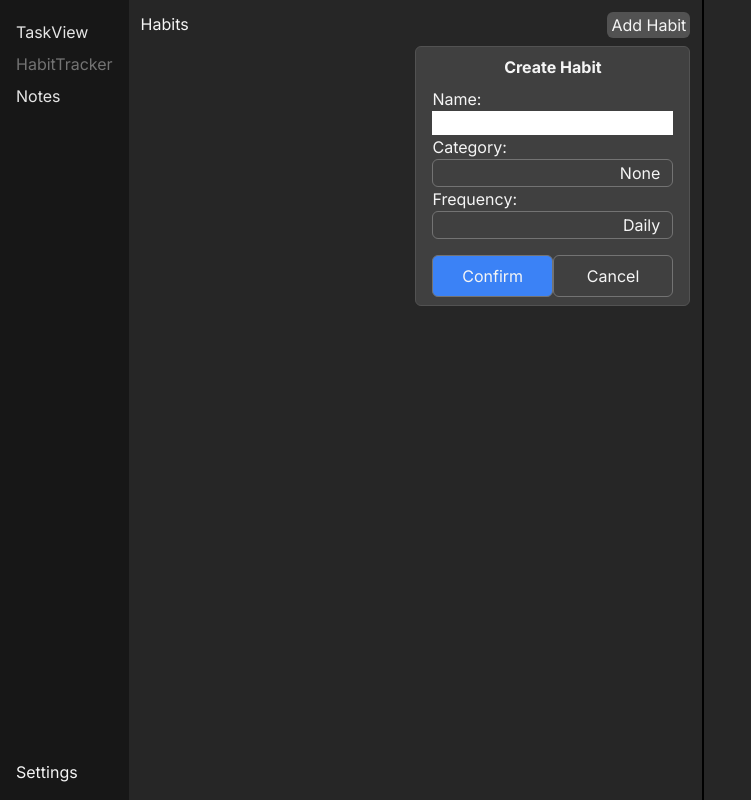
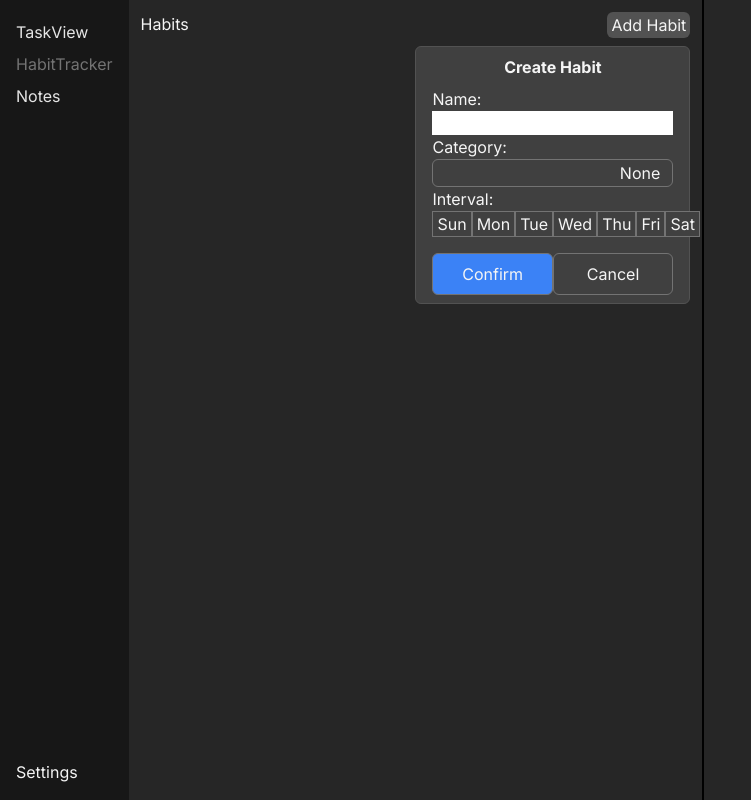
Before and after one commit to RichardGaeta/ProTasker, a Next.js app: page /HabitTracker in a window 1280 px wide. Both pictures are taken after a click on the button "Add Habit". Shown: the whole page, without its empty margins (0-751 px from the left). Built offline with nearby package versions, Linux system fonts and the light colour scheme.

Commit message:
Optimized for Repeated Code

```diff
--- a/app/ContextMenu.tsx
+++ b/app/ContextMenu.tsx
@@ -8,9 +8,9 @@ interface componentProps {
 
 const ContextMenu: React.FC<componentProps> = ({position, items, onClose}) => {
   return (
-    <div className='absolute bg-neutral-700 border-black shadow-md z-50 py-2 rounded-md' style={{top: position.y, left: position.x}} onClick={onClose}>
+    <div className='absolute bg-neutral-700 border-neutral-600 border-[1px] shadow-md z-50 py-2 rounded-md' style={{top: position.y, left: position.x}} onBlur={onClose}>
         {items.map((item: {label: String, onClick: React.MouseEventHandler<HTMLDivElement> | undefined}, index: React.Key | null | undefined) => (
-            <div key={index} className='py-1 px-3 cursor-pointer rounded hover:bg-slate-600' onClick={item.onClick}>
+            <div key={index} className='py-1 px-3 mx-1 cursor-pointer rounded hover:bg-neutral-600' onClick={item.onClick}>
                 {item.label}
             </div>
         ))}
--- a/app/HabitTracker/CreateHabitMenu.tsx
+++ /dev/null
@@ -1,79 +0,0 @@
-import React, { useState } from 'react'
-import Dropdown from '../Dropdown'
-
-interface componentProps {
-  createHabit: Function;
-  showCreateMenu: Function;
-}
-
-const HabitAddMenu: React.FC<componentProps> = ({createHabit, showCreateMenu}) => {
-  const [name, setName] = useState<string>("")
-  const [category, setCategory] = useState<string>("None")
-  const [frequency, setFrequency] = useState<string>("Daily")
-
-  const CategoryMenuItems = [
-    {label: 'None', onClick: () => setCategory("None")},
-    {label: 'Morning', onClick: () => setCategory("Morning")},
-    {label: 'Afternoon', onClick: () => setCategory('Afternoon')},
-    {label: 'Night', onClick: () => setCategory('Night')},
-  ]
-
-  const FrequencyMenuItems = [
-    {label: 'Daily', onClick: () => setFrequency('Daily')},
-    {label: 'Weekly', onClick: () => setFrequency("Weekly")},
-    {label: 'Interval', onClick: () => setFrequency("Interval")},
-  ]
-
-  const ConfirmBtn = () => {
-    createHabit(name, category, frequency);
-    showCreateMenu(false)
-  }
-
-  const CancelBtn = () => {
-    setName("")
-    setCategory("None")
-    setFrequency("Daily")
-    showCreateMenu(false);
-  }
-
-  return (
-    <div className='w-full lg:w-1/2 lg:float-right h-fit my-2 bg-neutral-700 border border-neutral-600 px-4 py-2 rounded-md'>
-      <h1 className='text-center font-bold mb-2'>Create Habit</h1>
-      <label className=''>Name:</label>
-      <input type='text'
-        className='w-full text-black px-2 outline-none'
-        value={name}
-        onChange={(e) => setName(e.target.value)}
-        autoFocus
-      />
-      <label className=''>Category:</label>
-      <Dropdown
-        name={'None'}
-        items={CategoryMenuItems}
-        divAdjust={'w-full z-[100]'}
-        btnAdjust={'text-right pr-3 py-[1px] bg-neutral-700 border border-neutral-500'}
-        nameChange={true}
-      />
-      <label className=''>Frequency:</label>
-      <Dropdown
-        name={'Daily'}
-        items={FrequencyMenuItems}
-        divAdjust={'w-full z-[90]'}
-        btnAdjust={'text-right pr-3 py-[1px] bg-neutral-700 border border-neutral-500'}
-        nameChange={true}
-      />
-      <div className='mt-4 flex flex-row'>
-        <button
-          className='w-1/2 px-2 py-2 rounded-md border border-neutral-500 bg-blue-500'
-          onClick={ConfirmBtn}
-        >Confirm</button>
-        <button
-          className='w-1/2 px-2 py-2 rounded-md border border-neutral-500'
-          onClick={CancelBtn}
-        >Cancel</button>
-      </div>
-    </div>
-  )
-}
-
-export default HabitAddMenu
--- /dev/null
+++ b/app/HabitTracker/Habit.tsx
@@ -0,0 +1,8 @@
+export interface Habit {
+  id: number;
+  name: string;
+  category: string;
+  completed: boolean[];
+  streak: number;
+  interval: boolean[];
+}
--- a/app/HabitTracker/HabitList.tsx
+++ b/app/HabitTracker/HabitList.tsx
@@ -1,38 +1,45 @@
 'use client'
 import React, { useState } from 'react'
-import CreateHabitMenu from './CreateHabitMenu';
+import HabitMenu from './HabitMenu';
 import HabitSection from './HabitSection';
+import { Habit } from './Habit';
 
 const HabitList = () => {
-  interface Habit {
-    id: number;
-    name: string;
-    category: string;
-    completed: boolean[]
-    streak: number;
-    // frequency: TBD;
+  const dummyHabit = {
+    id: 0,
+    name: "",
+    category: "None",
+    completed: [],
+    streak: 0,
+    interval: [false, false, false, false, false, false, false],
   }
 
   const [Habits, setHabits] = useState<Habit[]>([]);
   const [showCreateMenu, setShowCreateMenu] = useState<boolean>(false);
   const [editMode, setEditMode] = useState<boolean>(false);
-  const [habitSelected, setHabitSelected] = useState<Habit>();
+  const [habitSelected, setHabitSelected] = useState<Habit>(dummyHabit);
 
   const NoneHabits = Habits.filter((Habit) => Habit.category === "None")
   const MorningHabits = Habits.filter((Habit) => Habit.category === "Morning")
   const AfternoonHabits = Habits.filter((Habit) => Habit.category === "Afternoon")
   const NightHabits = Habits.filter((Habit) => Habit.category === "Night")
 
-  const createHabit = (habitName: string, habitCategory: string, frequency: string) => {
+  const createHabit = (habitName: string, habitCategory: string, habitInterval: boolean[]) => {
     const newHabit = {
       id: Date.now(),
       name: habitName,
       category: habitCategory,
       completed: [],
       streak: 0,
-      // frequency: TBD
+      interval: habitInterval,
     }
     setHabits([...Habits, newHabit]);
+  }
+
+  const editHabit = (id: number) => {
+    setHabitSelected(Habits.find((habit) => habit.id === id)!);
+    setEditMode(true);
+    setShowCreateMenu(true)
   }
 
   const deleteHabit = (id: number) => {
@@ -44,7 +51,7 @@ const HabitList = () => {
     setHabits(prevHabits => prevHabits.map(habit => habit.id === id ? { ...habit, name: newName, category: newCategory, frequency: newFrequency } : habit));
   }
 
-  const habitFrequencyCheck = () => {
+  const habitIntervalCheck = () => {
 
   }
 
@@ -69,30 +76,21 @@ const HabitList = () => {
           >Add Habit</button>
         </div>
         {showCreateMenu === true &&
-          <CreateHabitMenu
+          <HabitMenu
             createHabit={createHabit}
             showCreateMenu={(input: boolean) => setShowCreateMenu(input)}
+            habit={habitSelected}
+            editMode={editMode}
+            editHabit={fieldUpdate}
           />
         }
         <div id='DaysOfWeekContainer' className='flex flex-row'>
 
         </div>
-        <HabitSection
-          sectionName={'None'}
-          habitSection={NoneHabits}
-        />
-        <HabitSection
-          sectionName={'Morning'}
-          habitSection={MorningHabits}
-        />
-        <HabitSection
-          sectionName={'Afternoon'}
-          habitSection={AfternoonHabits}
-        />
-        <HabitSection
-          sectionName={'Night'}
-          habitSection={NightHabits}
-        />
+        <HabitSection sectionName={'None'} habitSection={NoneHabits} editHabit={editHabit} deleteHabit={deleteHabit} />
+        <HabitSection sectionName={'Morning'} habitSection={MorningHabits} editHabit={editHabit} deleteHabit={deleteHabit} />
+        <HabitSection sectionName={'Afternoon'} habitSection={AfternoonHabits} editHabit={editHabit} deleteHabit={deleteHabit} />
+        <HabitSection sectionName={'Night'} habitSection={NightHabits} editHabit={editHabit} deleteHabit={deleteHabit} />
       </div>
     </div>
   )
--- /dev/null
+++ b/app/HabitTracker/HabitMenu.tsx
@@ -0,0 +1,99 @@
+import React, { useState } from 'react'
+import Dropdown from '../Dropdown'
+import { Habit } from './Habit';
+
+interface componentProps {
+  habit: Habit;
+  editMode: boolean;
+  createHabit: Function;
+  editHabit: Function;
+  showCreateMenu: Function;
+}
+
+const HabitAddMenu: React.FC<componentProps> = ({habit, editMode, createHabit, editHabit, showCreateMenu}) => {
+  const [name, setName] = useState<string>("")
+  const [category, setCategory] = useState<string>("None")
+  const [interval, setInterval] = useState<boolean[]>([false, false, false, false, false, false, false])
+
+  const CategoryMenuItems = [
+    {label: 'None', onClick: () => setCategory("None")},
+    {label: 'Morning', onClick: () => setCategory("Morning")},
+    {label: 'Afternoon', onClick: () => setCategory('Afternoon')},
+    {label: 'Night', onClick: () => setCategory('Night')},
+  ]
+
+  const handleToggle = (index: number) => {
+    const newInterval = [...interval];
+    newInterval[index] = !newInterval[index];
+    setInterval(newInterval);
+  }
+
+  const ConfirmBtn = () => {
+    if (name === "") {return}
+    editMode ? editHabit(habit.id, name, category, interval) : createHabit(name, category, interval);
+    setName("")
+    setCategory("None")
+    setInterval([false, false, false, false, false, false, false])
+    showCreateMenu(false)
+  }
+
+  const CancelBtn = () => {
+    setName("")
+    setCategory("None")
+    setInterval([false, false, false, false, false, false, false])
+    showCreateMenu(false);
+  }
+
+  if (editMode) {
+    setName(habit.name)
+    setCategory(habit.category)
+    setInterval(habit.interval)
+  }
+
+  return (
+    <div className='w-full lg:w-1/2 lg:float-right h-fit my-2 bg-neutral-700 border border-neutral-600 px-4 py-2 rounded-md'>
+      {
+        editMode
+        ? <h1 className='text-center font-bold mb-2'>Edit Habit</h1>
+        : <h1 className='text-center font-bold mb-2'>Create Habit</h1>
+      }
+      <label className=''>Name:</label>
+      <input type='text'
+        className='w-full text-black px-2 outline-none'
+        value={name}
+        onChange={(e) => setName(e.target.value)}
+        autoFocus
+      />
+      <label className=''>Category:</label>
+      <Dropdown
+        name={'None'}
+        items={CategoryMenuItems}
+        divAdjust={'w-full z-[100]'}
+        btnAdjust={'text-right pr-3 py-[1px] bg-neutral-700 border border-neutral-500'}
+        nameChange={true}
+      />
+      <label className=''>Interval:</label>
+      <div className='w-full flex flex-row justify-between *:px-1 *:border-[1px] *:border-neutral-500'>
+        <button className={`${interval[0] ? 'bg-blue-500' : 'bg-neutral-700'}`} onClick={() => handleToggle(0)}>Sun</button>
+        <button className={`${interval[1] ? 'bg-blue-500' : 'bg-neutral-700'}`} onClick={() => handleToggle(1)}>Mon</button>
+        <button className={`${interval[2] ? 'bg-blue-500' : 'bg-neutral-700'}`} onClick={() => handleToggle(2)}>Tue</button>
+        <button className={`${interval[3] ? 'bg-blue-500' : 'bg-neutral-700'}`} onClick={() => handleToggle(3)}>Wed</button>
+        <button className={`${interval[4] ? 'bg-blue-500' : 'bg-neutral-700'}`} onClick={() => handleToggle(4)}>Thu</button>
+        <button className={`${interval[5] ? 'bg-blue-500' : 'bg-neutral-700'}`} onClick={() => handleToggle(5)}>Fri</button>
+        <button className={`${interval[6] ? 'bg-blue-500' : 'bg-neutral-700'}`} onClick={() => handleToggle(6)}>Sat</button>
+      </div>
+      <div className='mt-4 flex flex-row'>
+        <button
+          className='w-1/2 px-2 py-2 rounded-md border border-neutral-500 bg-blue-500'
+          onClick={ConfirmBtn}
+        >Confirm</button>
+        <button
+          className='w-1/2 px-2 py-2 rounded-md border border-neutral-500'
+          onClick={CancelBtn}
+        >Cancel</button>
+      </div>
+    </div>
+  )
+}
+
+export default HabitAddMenu
```
Also changed, not shown: app/HabitTracker/HabitItem.tsx (+30 -12 lines), app/HabitTracker/HabitSection.tsx (+6 -10 lines), app/ItemInfo.tsx (+1 -17 lines), app/Task.tsx (added, +9 -0 lines), app/TaskView.tsx (+1 -9 lines), app/TodoItem.tsx (+1 -10 lines).
